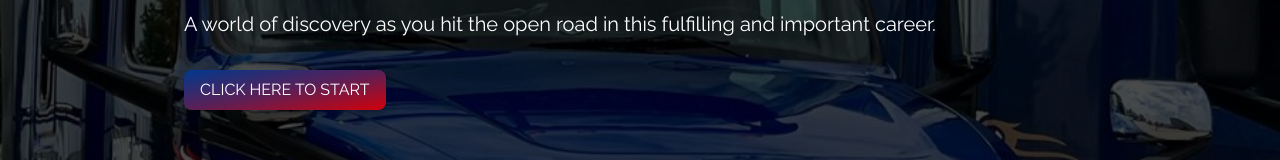
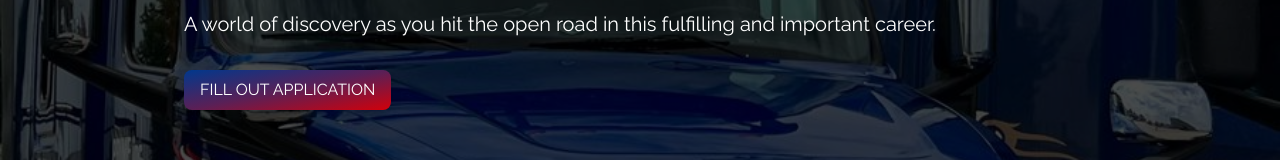
Before and after one commit to ErikRobles/aqptrucking, a Next.js app: page / in a window 1280 px wide. Shown: the part 390-550 px from the top of the page. Built offline with nearby package versions, Linux system fonts and the light colour scheme.

Commit message:
changed main button text to Fill out application

```diff
--- a/components/CVForm.jsx
+++ b/components/CVForm.jsx
@@ -91,7 +91,7 @@ function CVForm() {
             className="mb-[10px] btn btn-primary bg-gradient-to-br from-[#00388d] via-[#592057] to-[#d2000a] hover:bg-gradient-to-bl from-[#00388d] via-[#592057] to-[#d2000a] text-white rounded-lg px-4 py-2 uppercase shadow-lg"
             onClick={openButton}
           >
-            {buttonText}
+            {/* {buttonText} */}FILL OUT APPLICATION
           </button>
         </div>
         <div className="relative">
```
